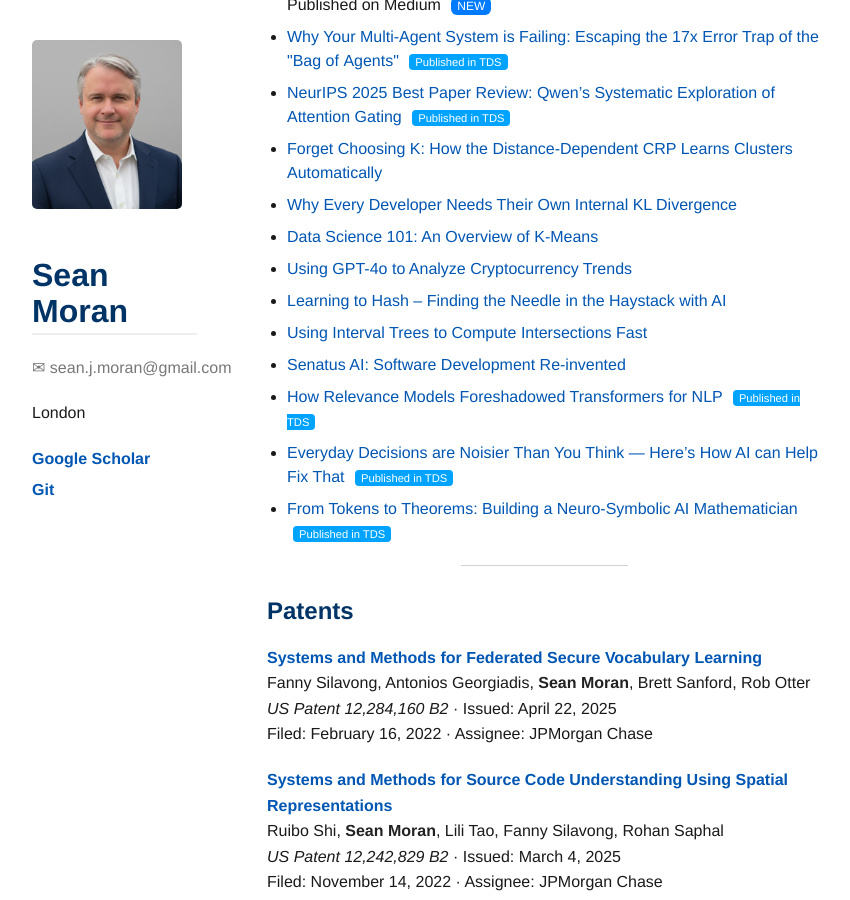
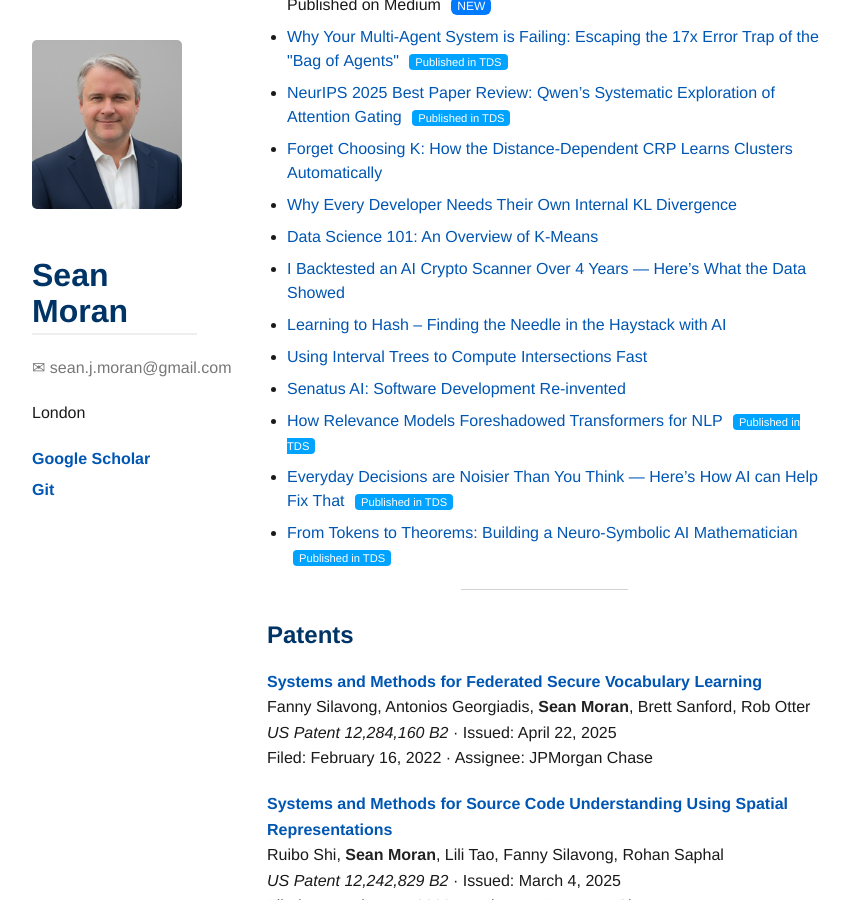
Before and after one commit to sjmoran/sjmoran.github.io, a Jekyll site: the page built from index.md, in a window 1280 px wide and 900 px high, scrolled down 1103 px. Shown: the whole window, without its empty margins (8-858 px from the left). Built offline with Jekyll 4.4.1, drawn with Linux system fonts in a browser that asks for light colours.

Commit message:
Update side-projects.html

```diff
--- a/_includes/side-projects.html
+++ b/_includes/side-projects.html
@@ -71,7 +71,7 @@
   </li>
   <li><a href="https://medium.com/@sean.j.moran/why-every-developer-needs-their-own-internal-kl-divergence-c4c3ad42667f">Why Every Developer Needs Their Own Internal KL Divergence</a></li>
   <li><a href="https://medium.com/@sean.j.moran/data-science-101-an-overview-of-k-means-64afa2717885">Data Science 101: An Overview of K-Means</a></li>
-  <li><a href="https://medium.com/@sean.j.moran/i-used-gpt4o-to-analyse-the-cryptocurrency-market-these-are-my-lessons-learnt-1429d0d9eea0">Using GPT-4o to Analyze Cryptocurrency Trends</a></li>
+  <li><a href="https://medium.com/@sean.j.moran/i-used-gpt4o-to-analyse-the-cryptocurrency-market-these-are-my-lessons-learnt-1429d0d9eea0">I Backtested an AI Crypto Scanner Over 4 Years — Here’s What the Data Showed</a></li>
   <li><a href="https://medium.com/@sean.j.moran/learning-to-hash-finding-the-needle-in-the-haystack-with-ai-24a15f85de0e">Learning to Hash – Finding the Needle in the Haystack with AI</a></li>
   <li><a href="https://medium.com/@sean.j.moran/using-interval-trees-to-compute-interval-intersections-fast-e37213a39391">Using Interval Trees to Compute Intersections Fast</a></li>
   <li><a href="https://www.jpmorgan.com/technology/technology-blog/senatus-ai">Senatus AI: Software Development Re-invented</a></li>
```
